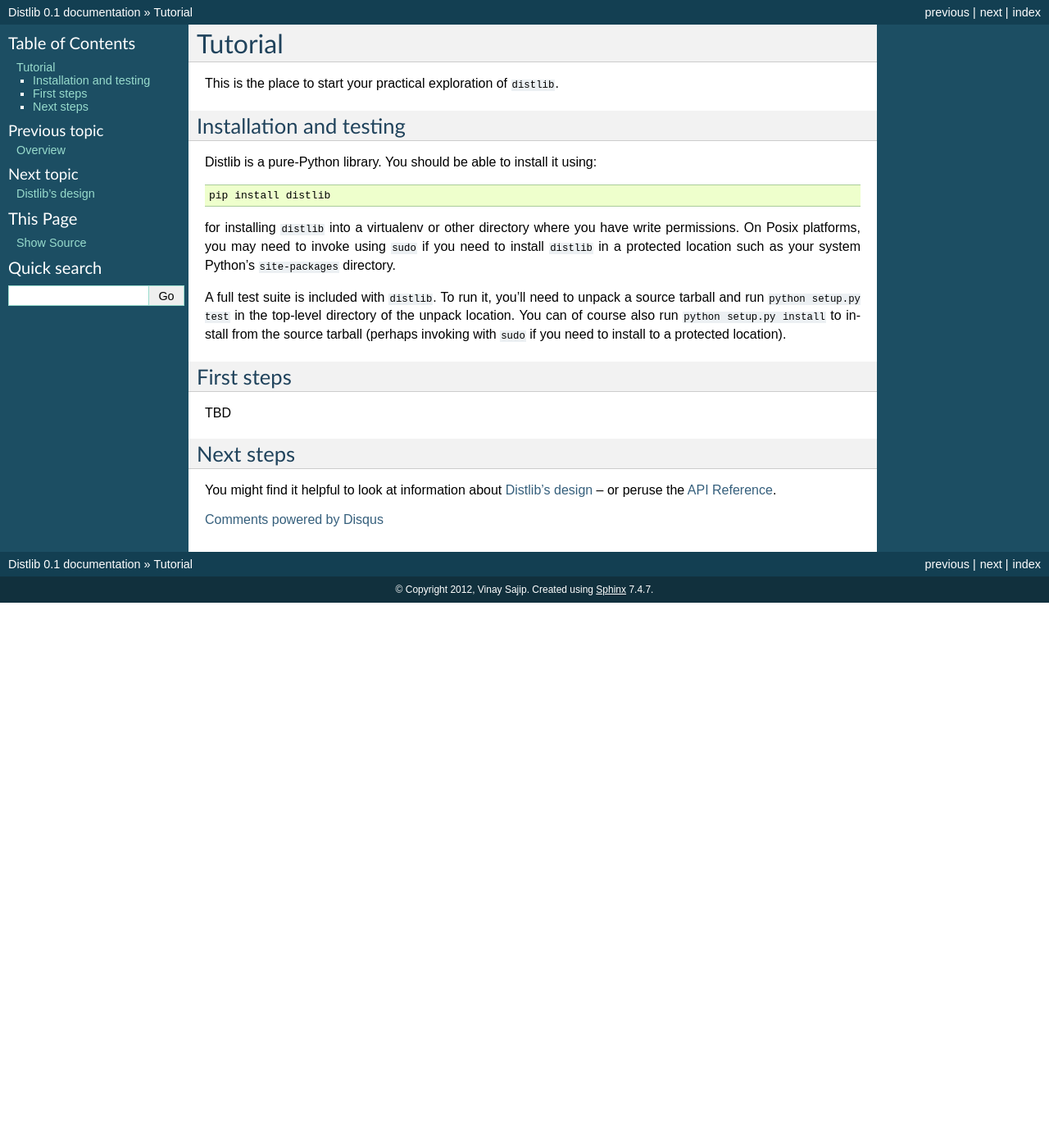
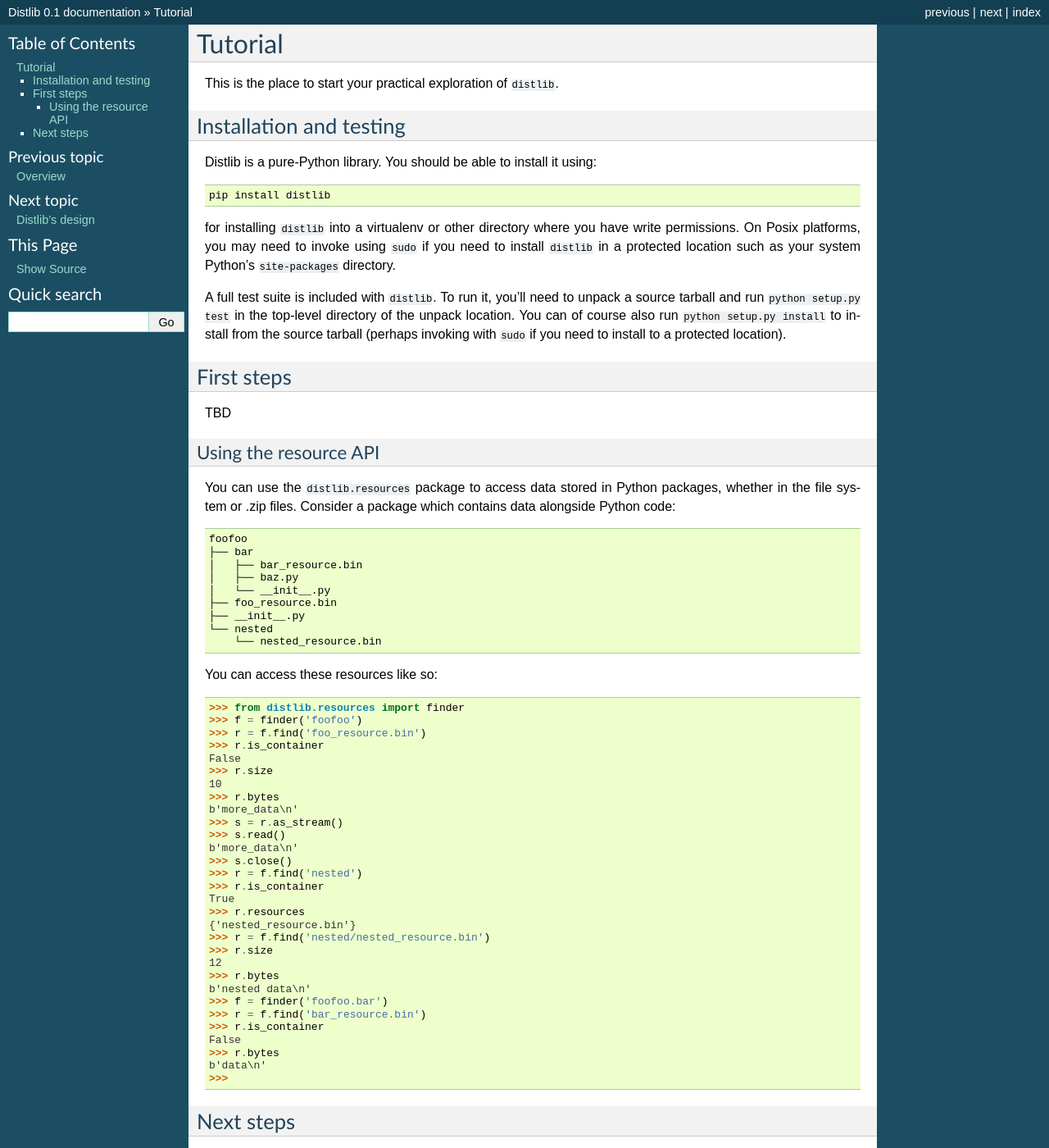
Before and after one commit to pypa/distlib, a Sphinx documentation site: the page built from docs/tutorial.rst, in a window 1280 px wide and 1400 px high. Shown: the whole window at 82% size. Built offline with Sphinx 7.4.7, drawn with Linux system fonts in a browser that asks for light colours; formulas are drawn with MathJax 3; comment, search, counter and statistics services are not loaded.

Commit message:
Added resources tutorial.

```diff
--- a/docs/tutorial.rst
+++ b/docs/tutorial.rst
@@ -29,6 +29,57 @@ First steps
 
 TBD
 
+Using the resource API
+^^^^^^^^^^^^^^^^^^^^^^
+
+You can use the ``distlib.resources`` package to access data stored in Python
+packages, whether in the file system or .zip files. Consider a package
+which contains data alongside Python code::
+
+    foofoo
+    ├── bar
+    │   ├── bar_resource.bin
+    │   ├── baz.py
+    │   └── __init__.py
+    ├── foo_resource.bin
+    ├── __init__.py
+    └── nested
+        └── nested_resource.bin
+
+You can access these resources like so::
+
+    >>> from distlib.resources import finder
+    >>> f = finder('foofoo')
+    >>> r = f.find('foo_resource.bin')
+    >>> r.is_container
+    False
+    >>> r.size
+    10
+    >>> r.bytes
+    b'more_data\n'
+    >>> s = r.as_stream()
+    >>> s.read()
+    b'more_data\n'
+    >>> s.close()
+    >>> r = f.find('nested')
+    >>> r.is_container
+    True
+    >>> r.resources
+    {'nested_resource.bin'}
+    >>> r = f.find('nested/nested_resource.bin')
+    >>> r.size
+    12
+    >>> r.bytes
+    b'nested data\n'
+    >>> f = finder('foofoo.bar')
+    >>> r = f.find('bar_resource.bin')
+    >>> r.is_container
+    False
+    >>> r.bytes
+    b'data\n'
+    >>>
+
+
 Next steps
 ----------
 
```
